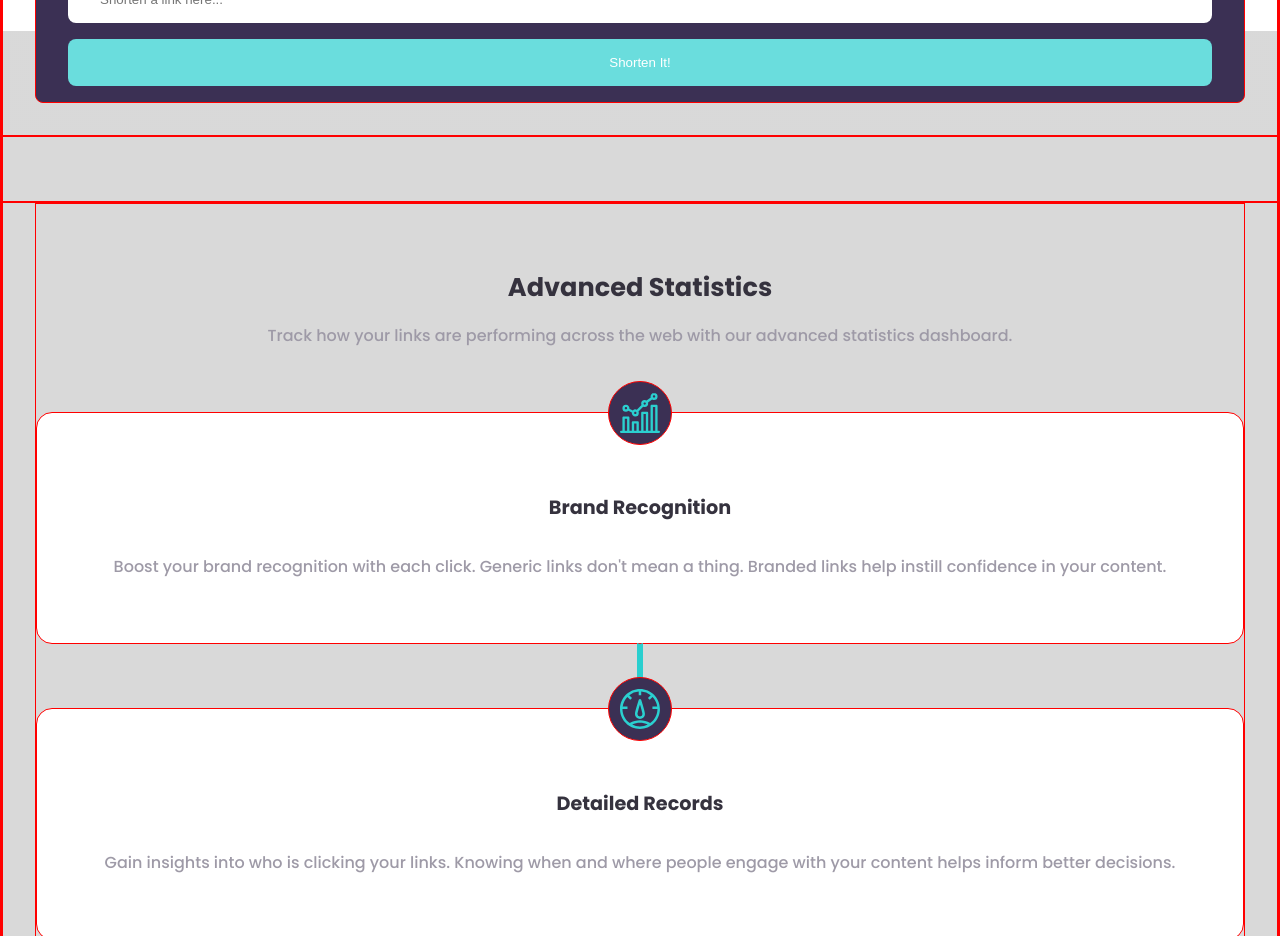
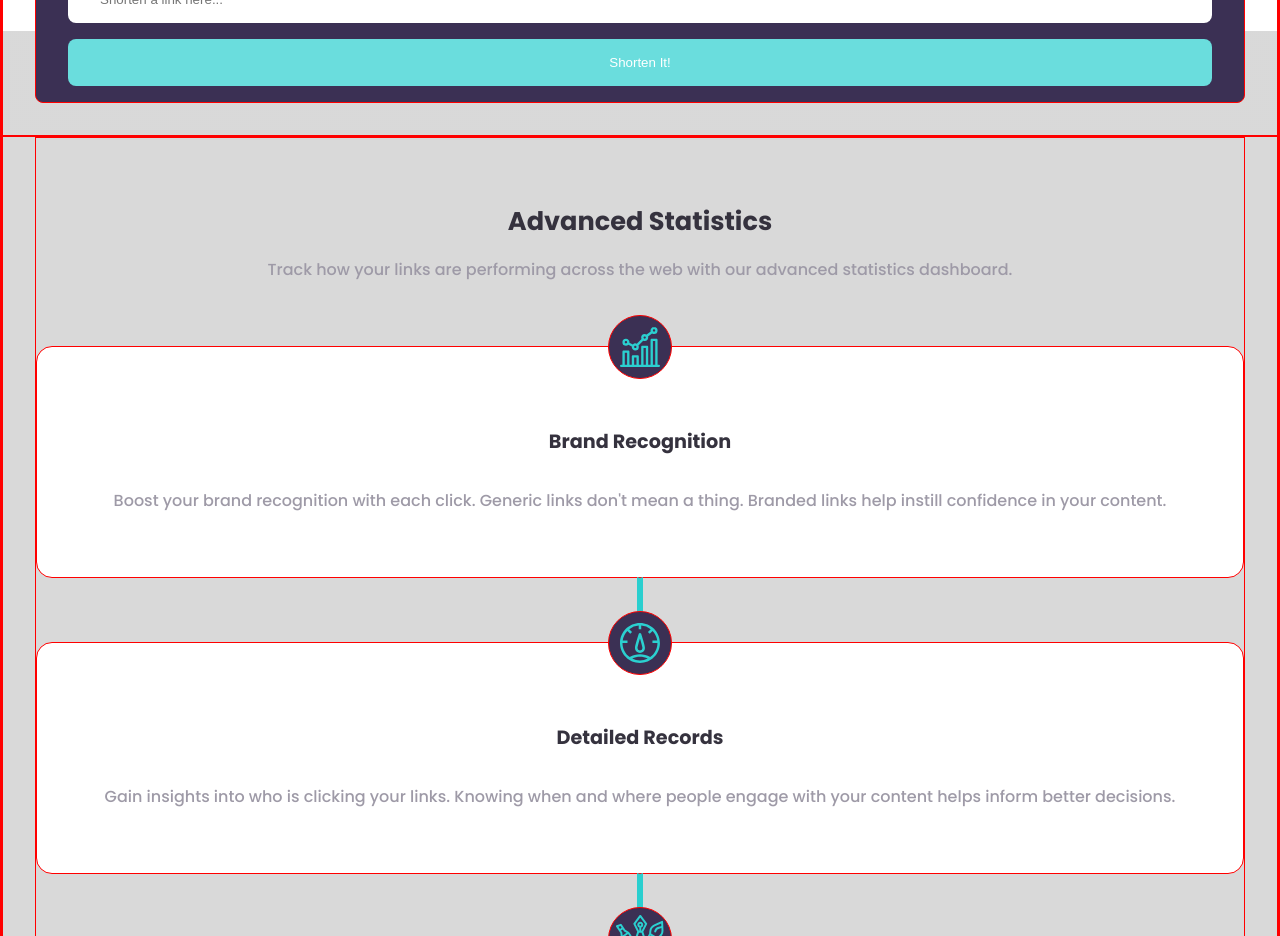
Before and after one commit to riwepo/fem-url-shortening-api-landing-page, a React (Create React App) app: page / in a window 1280 px wide. Shown: the part 1180-2116 px from the top of the page. Built offline with nearby package versions, Linux system fonts and the light colour scheme.

Commit message:
dont show list if empty

```diff
--- a/src/components/Main.js
+++ b/src/components/Main.js
@@ -46,7 +46,7 @@ function Main() {
     <main className={classes.main}>
       <Hero />
       <ShortenForm onLinkSubmitted={onLinkSubmittedHandler} />
-      <ShortenedUrlList items={shortenedLinks} />
+      {shortenedLinks.length > 0 && <ShortenedUrlList items={shortenedLinks} />}
       <Stats />
       <CallToAction />
     </main>
```
